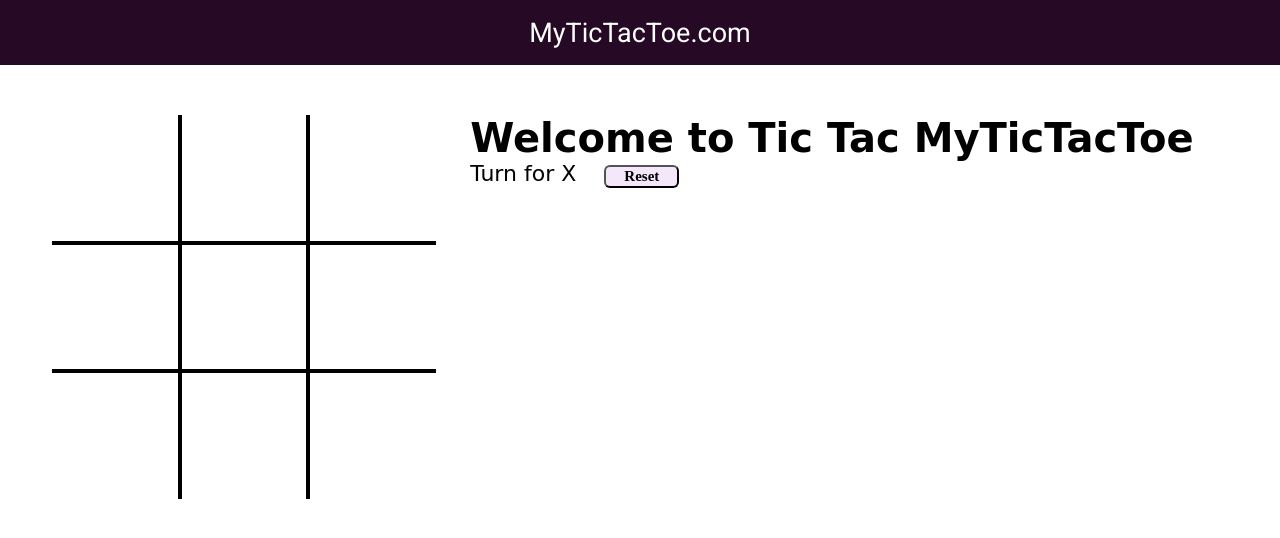
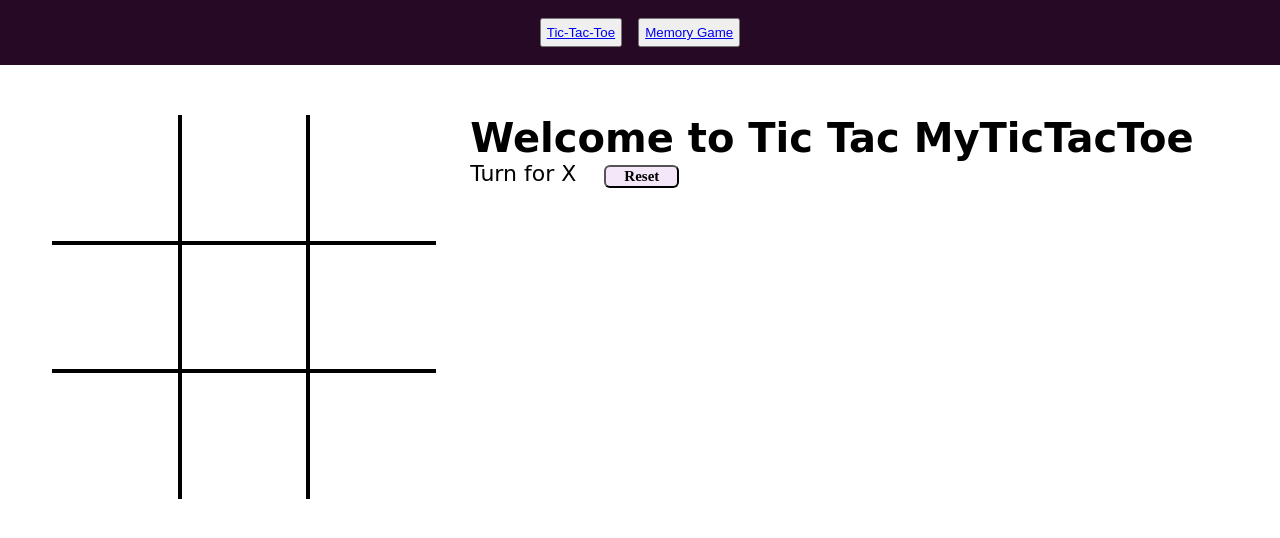
Before and after one commit to rjain000/Tic-Tac-Toe, a plain HTML site: page index.html in a window 1280 px wide. Drawn offline with Linux system fonts and the light colour scheme; a web font is replaced by a local one.

Commit message:
add  nav in html

```diff
--- a/index.html
+++ b/index.html
@@ -10,7 +10,8 @@
   <body>
     <nav>
       <ul>
-        <li>MyTicTacToe.com</li>
+        <li> <button> <a href="https://rjain000.github.io/Tic-Tac-Toe/">Tic-Tac-Toe</a> </button></li>
+        <li> <button><a href="https://rjain000.github.io/memorygame/">Memory Game</a> </button></li>
       </ul>
     </nav>
 
```
